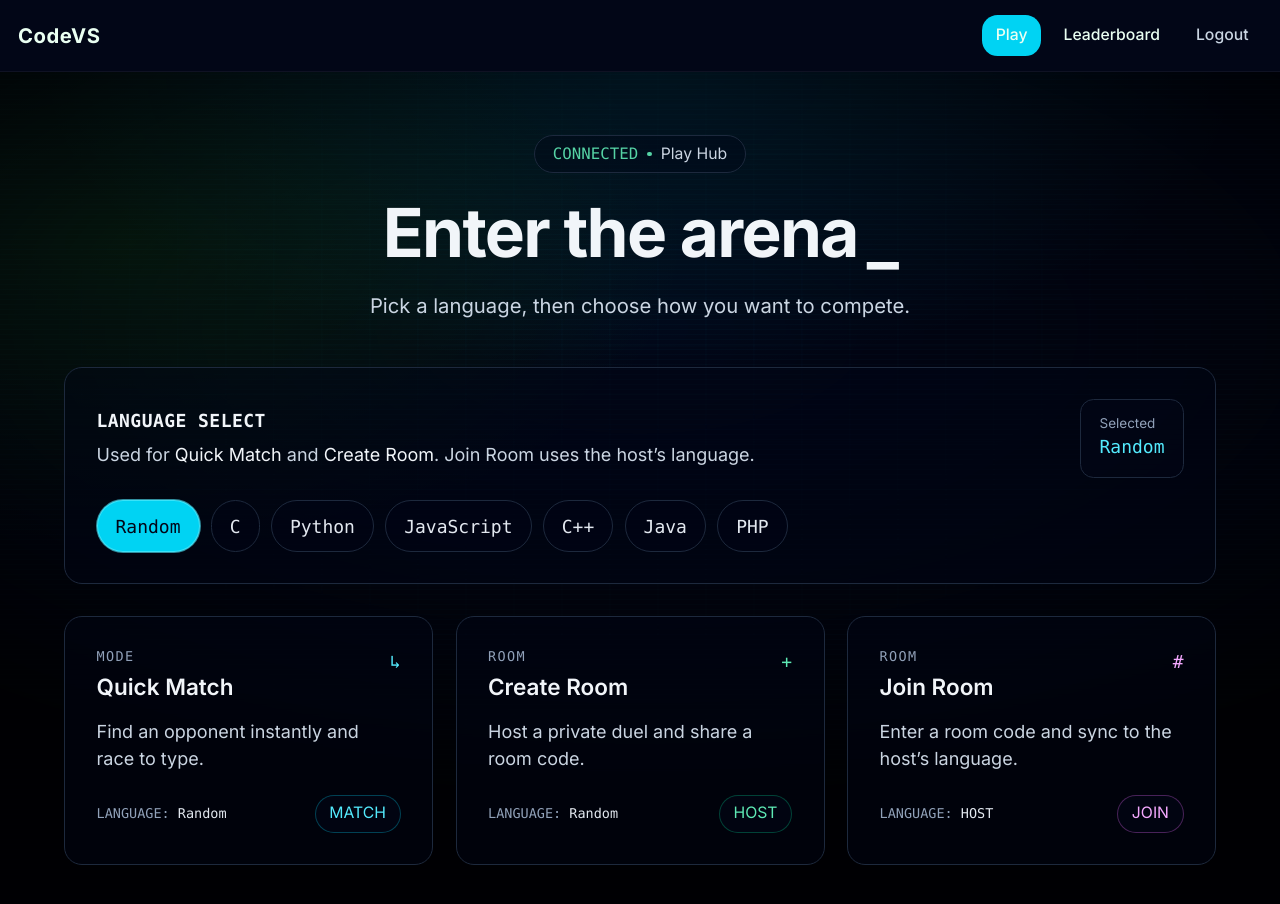
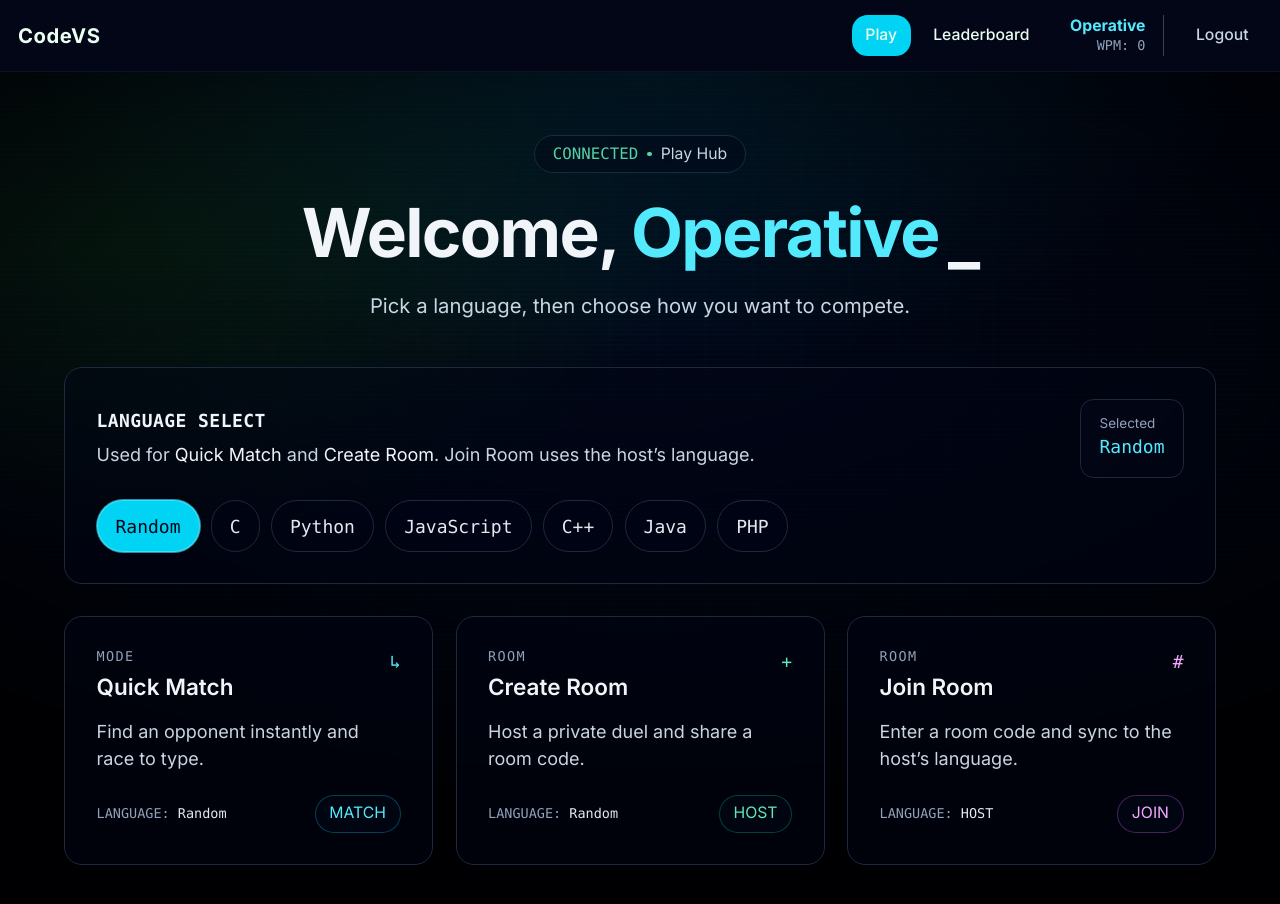
Before and after one commit to narukami00/CodeVS, a React (Vite) app in the folder codevs/: page / in a window 1280 px wide. Shown: the top 904 px of the page. Built offline with nearby package versions, Linux system fonts and the light colour scheme; no server answers; the database is empty; sample sign-in values are in the browser's storage.

Commit message:
Fixed a bug

```diff
--- a/codevs/src/components/Navbar.jsx
+++ b/codevs/src/components/Navbar.jsx
@@ -40,6 +40,10 @@ function Navbar() {
               {/* <NavLink to="/profile" className={navLinkClass}>
                 Profile
               </NavLink> */}
+              <div className="hidden sm:flex flex-col items-end ml-4 mr-2 pr-4 border-r border-slate-700">
+                <span className="text-sm font-bold text-cyan-300">{user.username || 'Operative'}</span>
+                <span className="text-xs font-mono text-slate-400">WPM: {user.average_wpm || 0}</span>
+              </div>
               <button
                 onClick={handleLogout}
                 className="rounded-md px-3 py-2 text-sm font-medium text-slate-300 transition hover:bg-slate-800 hover:text-white"
--- a/codevs/src/pages/Home.jsx
+++ b/codevs/src/pages/Home.jsx
@@ -2,8 +2,10 @@ import { useMemo, useState } from 'react'
 import { languageOptions } from '../data/languages'
 import { useMatchmaking } from '../hooks/useMatchmaking'
 import { useRooms } from '../hooks/useRooms'
+import { useAuth } from '../contexts/AuthContext'
 
 function Home() {
+  const { user } = useAuth()
   const [selectedLanguage, setSelectedLanguage] = useState('random')
   const { startQuickMatch, cancelSearch, isSearching } = useMatchmaking()
   const { createRoom, joinRoom, isProcessing, roomError, clearRoomError } = useRooms()
@@ -55,7 +57,7 @@ function Home() {
             </div>
 
             <h1 className="mt-6 text-balance text-4xl font-bold tracking-tight text-slate-100 sm:text-6xl">
-              Enter the arena
+              Welcome, <span className="text-cyan-300">{user?.username || 'Operative'}</span>
               <span className="cyber-cursor ml-2 align-middle" aria-hidden="true">
                 _
               </span>
--- a/codevs/src/pages/Login.jsx
+++ b/codevs/src/pages/Login.jsx
@@ -1,5 +1,5 @@
 import { useState } from 'react'
-import { Link, useNavigate } from 'react-router-dom'
+import { Link, Navigate } from 'react-router-dom'
 import { useAuth } from '../contexts/AuthContext'
 
 export default function Login() {
@@ -7,8 +7,11 @@ export default function Login() {
   const [password, setPassword] = useState('')
   const [error, setError] = useState('')
   const [loading, setLoading] = useState(false)
-  const { login } = useAuth()
-  const navigate = useNavigate()
+  const { login, user } = useAuth()
+
+  if (user) {
+    return <Navigate to="/" replace />
+  }
 
   async function handleSubmit(e) {
     e.preventDefault()
@@ -17,11 +20,10 @@ export default function Login() {
       setError('')
       setLoading(true)
       await login(email, password)
-      navigate('/')
+      // Navigation is handled declaratively via <Navigate> once user state updates
     } catch (err) {
       console.error(err)
       setError('Failed to log in. Please check your credentials.')
-    } finally {
       setLoading(false)
     }
   }
--- a/codevs/src/pages/Register.jsx
+++ b/codevs/src/pages/Register.jsx
@@ -1,5 +1,5 @@
 import { useState } from 'react'
-import { Link, useNavigate } from 'react-router-dom'
+import { Link, Navigate } from 'react-router-dom'
 import { useAuth } from '../contexts/AuthContext'
 
 export default function Register() {
@@ -9,8 +9,11 @@ export default function Register() {
   const [confirmPassword, setConfirmPassword] = useState('')
   const [error, setError] = useState('')
   const [loading, setLoading] = useState(false)
-  const { register } = useAuth()
-  const navigate = useNavigate()
+  const { register, user } = useAuth()
+
+  if (user) {
+    return <Navigate to="/" replace />
+  }
 
   async function handleSubmit(e) {
     e.preventDefault()
@@ -23,11 +26,10 @@ export default function Register() {
       setError('')
       setLoading(true)
       await register(email, password, username)
-      navigate('/')
+      // Navigation is handled declaratively via <Navigate> once user state updates
     } catch (err) {
       console.error(err)
       setError(err.message || 'Failed to create an account')
-    } finally {
       setLoading(false)
     }
   }
```
